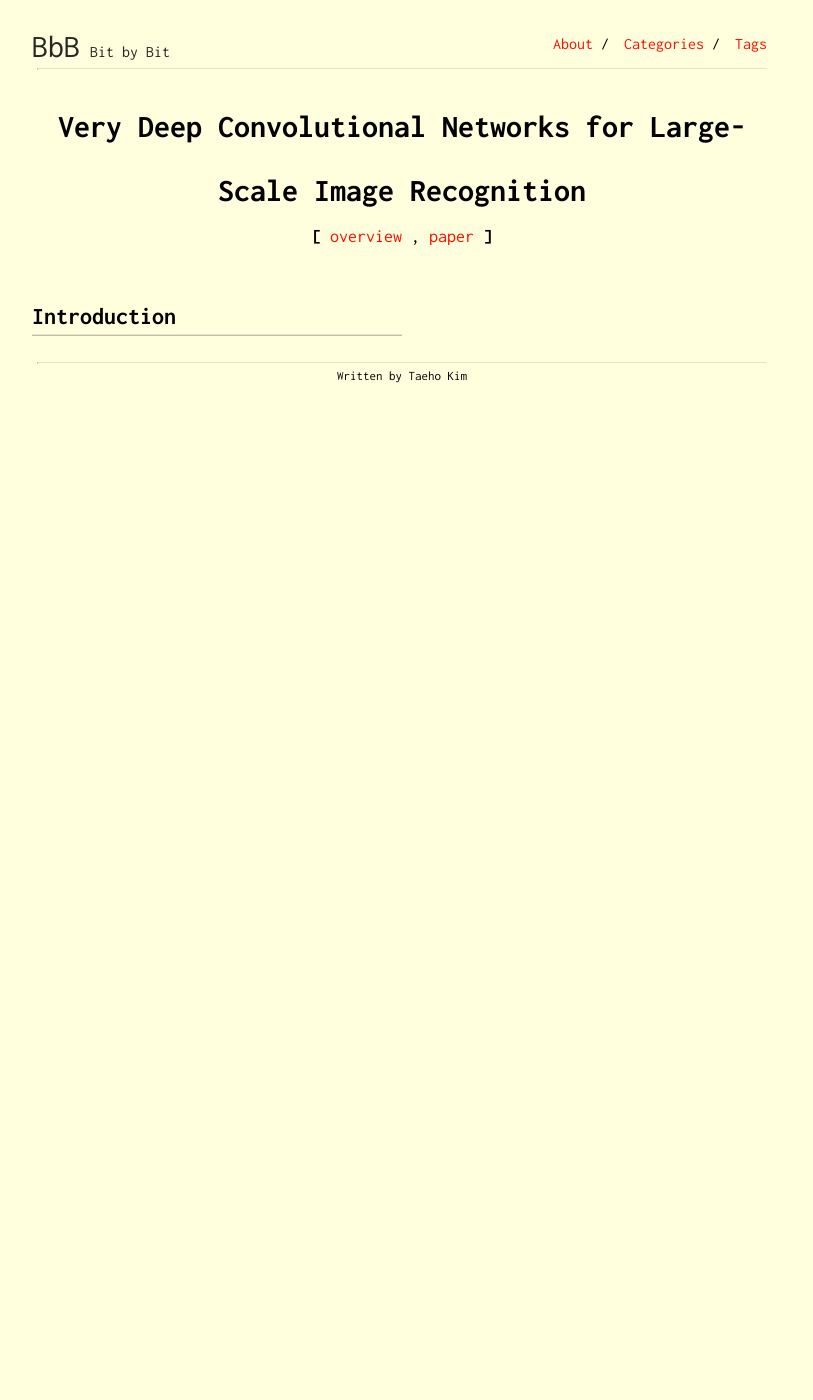
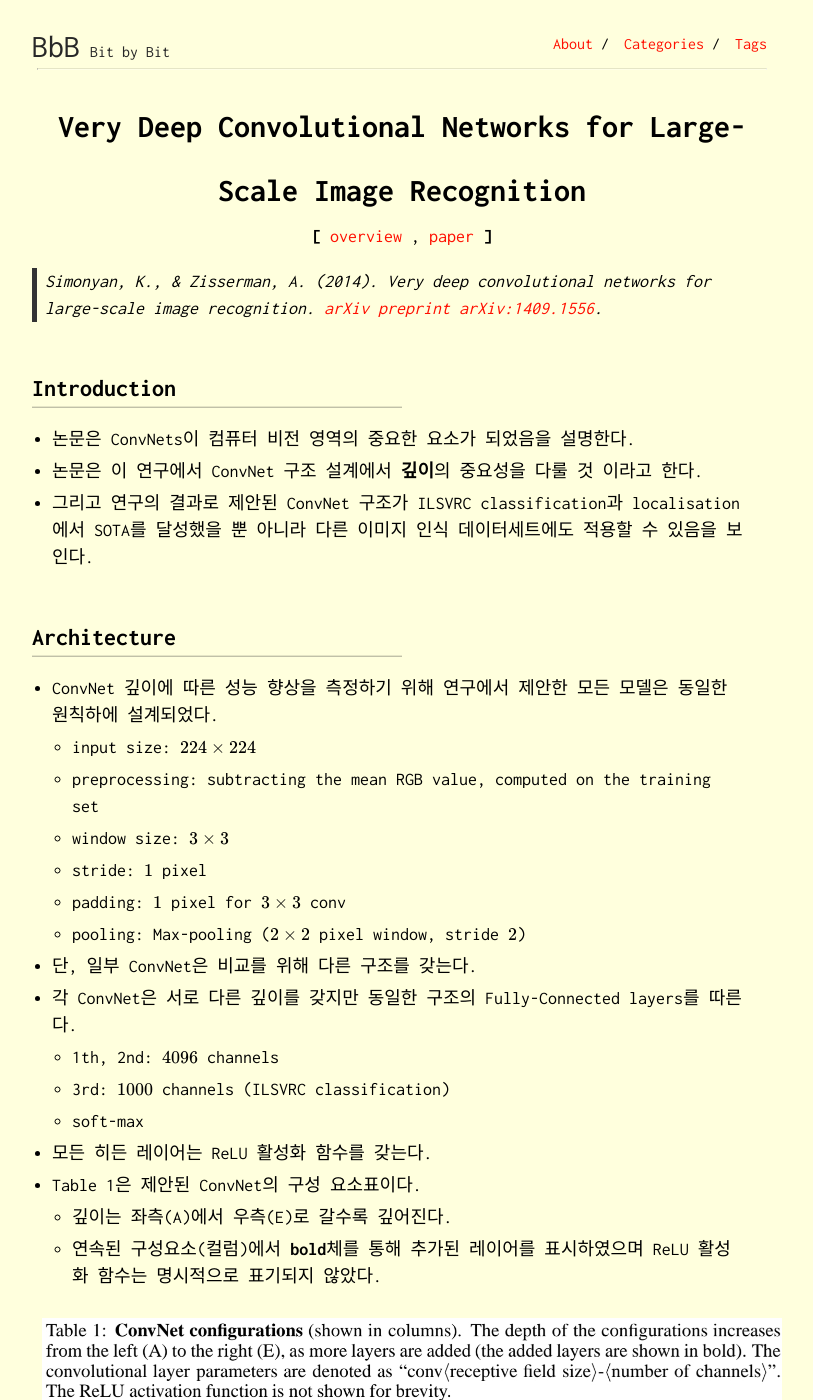
Before and after one commit to taehokim97/taehokim97.github.io, a Jekyll site: the page built from _posts/2023-07-10-vgg.md, in a window 1280 px wide and 1400 px high. Shown: the whole window, without its empty margins (238-1051 px from the left). Built offline with Jekyll 4.4.1, drawn with Linux system fonts in a browser that asks for light colours; formulas are drawn with MathJax 3; some of the changed text lies outside the part shown.

Commit message:
:memo: Update post vgg

```diff
--- a/_posts/2023-07-10-vgg.md
+++ b/_posts/2023-07-10-vgg.md
@@ -6,4 +6,75 @@
 use_math: true
 ---
 
+> Simonyan, K., & Zisserman, A. (2014). Very deep convolutional networks for large-scale image recognition. [arXiv preprint arXiv:1409.1556](https://doi.org/10.48550/arXiv.1409.1556).
+
+
 ## Introduction
+
+- 논문은 ConvNets이 컴퓨터 비전 영역의 중요한 요소가 되었음을 설명한다.
+- 논문은 이 연구에서 ConvNet 구조 설계에서 **깊이**의 중요성을 다룰 것 이라고 한다.
+- 그리고 연구의 결과로 제안된 ConvNet 구조가 ILSVRC classification과 localisation에서 SOTA를 달성했을 뿐 아니라 다른 이미지 인식 데이터세트에도 적용할 수 있음을 보인다.
+
+## Architecture
+
+- ConvNet 깊이에 따른 성능 향상을 측정하기 위해 연구에서 제안한 모든 모델은 동일한 원칙하에 설계되었다.
+	- input size: $224 \times 224$
+	- preprocessing: subtracting the mean RGB value, computed on the training set
+	- window size: $3 \times 3$
+	- stride: $1$ pixel
+	- padding: $1$ pixel for $3 \times 3$ conv
+	- pooling: Max-pooling ($2 \times 2$ pixel window, stride $2$)
+- 단, 일부 ConvNet은 비교를 위해 다른 구조를 갖는다.
+- 각 ConvNet은 서로 다른 깊이를 갖지만 동일한 구조의 Fully-Connected layers를 따른다.
+	- 1th, 2nd: $4096$ channels
+	- 3rd: $1000$ channels (ILSVRC classification)
+	- soft-max
+- 모든 히든 레이어는 ReLU 활성화 함수를 갖는다.
+- Table 1은 제안된 ConvNet의 구성 요소표이다.
+	- 깊이는 좌측(A)에서 우측(E)로 갈수록 깊어진다.
+	- 연속된 구성요소(컬럼)에서 **bold**체를 통해 추가된 레이어를 표시하였으며 ReLU 활성화 함수는 명시적으로 표기되지 않았다.
+
+![Table 1](../assets/posts/2023-07-10/1.jpg)
+
+- 표를 통해서 이후 제시된 실험을 유추해볼 수 있다.
+	- (A)와 (A-LRN)은 LRN(Local Response Normalisation)의 유뮤에 따른 성능 차이를 보일 것으로 예상된다.
+	- (C)와 (D)는 같은 깊이에서 커널 크기에 따른 성능 비교를 수행할 것으로 예상된다.
+	- (A), (B), (D), (E)를 통해서 깊이에 따른 성능 비교를 수행할 것으로 생각된다.
+
+- 또한, 모델이 깊어질수록 더 많은 특징맵을 추출한도록 설계되었음을 알 수 있다.
+
+## Key-Experiments
+
+- 아래 Table 3는 단일 스케일 테스트에서 제안된 모델의 성능을 보인다.
+- 위에서 유추한 것 처럼 모델 별 성능 비교를 수행한다.
+	- LRN을 사용하지 않은 것이 모델 성능에 더 도움이 되었다.
+	- Conv 필터를 통해 공간적인 특성을 파악하는 것 또한 중요하다.
+	- 깊어질수록 더 높은 성능을 보였다.
+
+![Table 3](../assets/posts/2023-07-10/2.jpg)
+
+- 저자들은 그 외로 다양한 규모(multi-scale) 이미지에 대한 성능을 분석하기 위해서 학습 데이터에 scale jittering Augment를 수행했다.
+	- scale jittering: sample $S$에 대해 $[S_{min}, S_{max}] 범위 안에서 무작위로 rescale 한 후, input size로 crop한다.
+	- 논문에서는 속도적인 이유로 $S=384$로 pretrain 한 후, fine-tuning 하는 형태로 학습하였다.
+- scale jittering을 적용한 모델이 단일 스케일 테스트에서 성능향상을 보였다.
+- 저자들은 (표에는 나타나있지 않지만) Conv $3 \times 3$ 2개 층을 단일 Conv $5 \times 5$ 층으로 변환하여 성능 비교를 수행하였는데, 제안된 모델이 더 높은 성능을 보였다고 한다.
+
+- 아래 Table 4는 멀티 스케일 테스트에서 제안된 모델의 성능을 보인다.
+- 학습 데이터의 크기가 고정되었을 때 테스트 데이터의 크기 범위가 다양하다면 성능이 오히려 하락했기 때문에 그 범위를 축소했다고 한다.
+
+![Table 4](../assets/posts/2023-07-10/3.jpg)
+
+- 실험을 통해 scale jittering을 수행한 모델이 mulit-scale 테스트에서도 성능이 향상을 확인할 수 있다.
+
+- 아래 Table 5는 Multi-Crop과 Dense Evaluation기법을 적용하였을 때의 결과이다.
+- 표를 통해 두 기법을 모두 적용한 것이 독립적으로 적용하였을 때 보다 성능이 향상됨을 확인할 수 있다.
+
+![Table 5](../assets/posts/2023-07-10/4.jpg)
+
+## Conclusion and Personal Reflection
+- VGG 모델은 간단하며 이해하기 쉽지만 깊은 구조를 가지고 있어 학습하기 어렵다.
+- 다양한 실험을 통해 깊은 ConvNet에 대한 인사이트를 얻을 수 있었다.
+
+- 모델이 깊어질수록 Conv. Layer가 더 많은 특징맵을 추출하도록 구조를 작성하였는데 이러한 구조가 어떤 의미를 갖을까 궁금하다.
+- Conv $1 \times 1$를 Max-Pooling 직전에 두었는데 $3 \times 3$ 사이에 둘 경우 어떤 차이를 보일까 궁금하다.
+- 마지막 실험에서 Multi-Crop과 Dense Evaluation 기법을 사용하였다. 나는 두 기법이 무엇을 의미하고 이 실험이 어떤 인사이트를 주는지 이해하지 못했다. 추가적인 공부가 필요하다.
```
